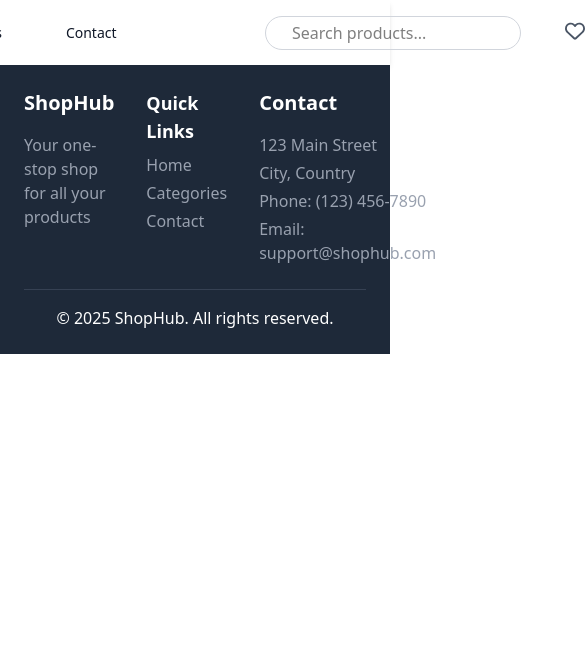
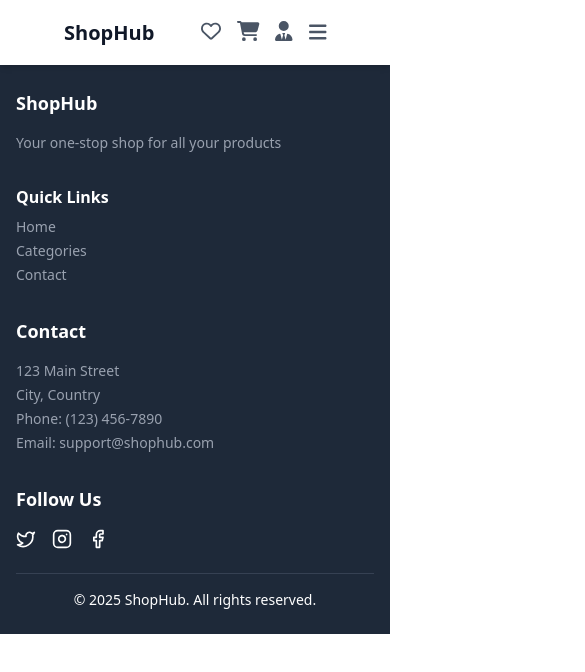
Before and after one commit to safi12-3/academy_web_level_2_ecommerce_starter, a React (Vite) app: page /auth in a window 390 px wide. Shown: the top 672 px of the page, 585 px wide, since content can reach past the window. Built offline with nearby package versions, Linux system fonts and the light colour scheme.

Commit message:
responsive design done

```diff
--- a/package.json
+++ b/package.json
@@ -18,6 +18,7 @@
     "@tailwindcss/vite": "^4.0.8",
     "lucide-react": "^0.477.0",
     "react": "^19.0.0",
+    "react-burger-menu": "^3.1.0",
     "react-dom": "^19.0.0",
     "react-icons": "^5.5.0",
     "react-router-dom": "^6.30.0"
--- a/src/components/Footer.jsx
+++ b/src/components/Footer.jsx
@@ -1,35 +1,36 @@
+import React from "react";
 import { Facebook, Twitter, Instagram } from "lucide-react";
 
 const Footer = () => {
   return (
     <footer className="bg-gray-800 text-white py-6">
-      <div className="max-w-screen-xl mx-auto px-6">
-        {/* Flexbox for a Single Row Layout */}
-        <div className="flex justify-between items-start gap-8">
+      <div className="max-w-screen-xl mx-auto px-4 sm:px-6">
+        {/* Flexbox for Desktop Layout */}
+        <div className="flex flex-col sm:flex-row justify-between items-start gap-8">
           {/* Shop Info */}
-          <div className="flex-1">
-            <h3 className="text-xl font-semibold mb-4">ShopHub</h3>
-            <p className="text-gray-400">
+          <div className="flex-1 w-full sm:w-auto">
+            <h3 className="text-lg sm:text-xl font-semibold mb-4">ShopHub</h3>
+            <p className="text-sm sm:text-base text-gray-400">
               Your one-stop shop for all your products
             </p>
           </div>
 
           {/* Quick Links */}
-          <div className="flex-1">
-            <h2 className="text-lg font-semibold">Quick Links</h2>
-            <ul className="mt-2 space-y-1 text-gray-400">
+          <div className="flex-1 w-full sm:w-auto">
+            <h2 className="text-base sm:text-lg font-semibold">Quick Links</h2>
+            <ul className="mt-2 space-y-1 text-sm sm:text-base text-gray-400">
               <li>
-                <a href="#" className="hover:text-gray-400">
+                <a href="#" className="hover:text-gray-300">
                   Home
                 </a>
               </li>
               <li>
-                <a href="#" className="hover:text-gray-400">
+                <a href="#" className="hover:text-gray-300">
                   Categories
                 </a>
               </li>
               <li>
-                <a href="#" className="hover:text-gray-400">
+                <a href="#" className="hover:text-gray-300">
                   Contact
                 </a>
               </li>
@@ -37,9 +38,9 @@ const Footer = () => {
           </div>
 
           {/* Contact Info */}
-          <div className="flex-1">
-            <h3 className="text-xl font-semibold mb-4">Contact</h3>
-            <ul className="space-y-1 text-gray-400">
+          <div className="flex-1 w-full sm:w-auto">
+            <h3 className="text-lg sm:text-xl font-semibold mb-4">Contact</h3>
+            <ul className="space-y-1 text-sm sm:text-base text-gray-400">
               <li>123 Main Street</li>
               <li>City, Country</li>
               <li>Phone: (123) 456-7890</li>
@@ -48,24 +49,24 @@ const Footer = () => {
           </div>
 
           {/* Social Media Links */}
-          <div className="flex-1">
-            <h3 className="text-xl font-semibold mb-4">Follow Us</h3>
+          <div className="flex-1 w-full sm:w-auto">
+            <h3 className="text-lg sm:text-xl font-semibold mb-4">Follow Us</h3>
             <div className="flex gap-4">
               <a href="#" className="hover:text-blue-400">
-                <Twitter size={24} />
+                <Twitter size={20} />
               </a>
               <a href="#" className="hover:text-pink-400">
-                <Instagram size={24} />
+                <Instagram size={20} />
               </a>
               <a href="#" className="hover:text-blue-600">
-                <Facebook size={24} />
+                <Facebook size={20} />
               </a>
             </div>
           </div>
         </div>
 
         {/* Copyright Section */}
-        <div className="mt-6 border-t border-gray-700 pt-4 text-center">
+        <div className="mt-6 border-t border-gray-700 pt-4 text-center text-sm sm:text-base">
           <p>&copy; 2025 ShopHub. All rights reserved.</p>
         </div>
       </div>
--- a/src/components/Navbar.jsx
+++ b/src/components/Navbar.jsx
@@ -1,53 +1,118 @@
+import React, { useState } from "react";
 import { FontAwesomeIcon } from "@fortawesome/react-fontawesome";
 import { faHeart } from "@fortawesome/free-regular-svg-icons";
-import { faCartShopping } from "@fortawesome/free-solid-svg-icons";
-import { faUserTie } from "@fortawesome/free-solid-svg-icons";
+import {
+  faCartShopping,
+  faUserTie,
+  faBars,
+} from "@fortawesome/free-solid-svg-icons";
 import { Link } from "react-router-dom";
 
 const Navbar = () => {
+  const [isMenuOpen, setIsMenuOpen] = useState(false);
+
   return (
-    <nav className="bg-white shadow-md h-[65px] flex items-center">
-      <div id="nav-components" className="flex w-full justify-center gap-[35%]">
-        <div id="slugs" className="flex gap-6 items-center space-x-4">
-          <Link className="text-xl font-bold text-gray-800" to="/">
+    <nav className="bg-white shadow-md h-[65px] flex items-center relative px-6">
+      {/* Main Container */}
+      <div className="flex w-full justify-between items-center mx-10">
+        {/* Logo */}
+        <div className="flex items-center gap-10">
+          <Link className="text-xl font-bold text-gray-900" to="/">
             ShopHub
           </Link>
+
+          {/* Desktop Navigation Links */}
+          <div className="hidden md:flex space-x-6">
             <Link
-            className="text-gray-900 hover:text-gray-500 px-3 py-2 rounded-md text-sm font-medium"
+              className="text-gray-900 hover:text-gray-500 text-sm font-medium"
               to="/"
             >
               Home
             </Link>
             <Link
-            className="text-gray-900 hover:text-gray-500 px-3 py-2 rounded-md text-sm font-medium"
+              className="text-gray-900 hover:text-gray-500 text-sm font-medium"
               to="/categories"
             >
               Categories
             </Link>
             <Link
-            className="text-gray-900 hover:text-gray-500 px-3 py-2 rounded-md text-sm font-medium"
+              className="text-gray-900 hover:text-gray-500 text-sm font-medium"
               to="/contact"
             >
               Contact
             </Link>
           </div>
-        <div className="flex items-center space-x-4 gap-7">
+        </div>
+        <div className="flex items-center gap-10">
+          {/* Search Bar */}
           <input
             type="text"
             placeholder="Search products..."
-            className="w-64 px-4 py-1 rounded-full border border-gray-300 focus:outline-none focus:ring-2 focus:ring-blue-500 placeholder:pl-2.5"
+            className="hidden md:block w-64 px-4 py-2 rounded-full border border-gray-300 focus:outline-none focus:ring-2 focus:ring-blue-500"
           />
 
+          {/* Icons Section */}
+          <div className="flex items-center space-x-4">
             <Link to="/favorites">
-            <FontAwesomeIcon icon={faHeart} className="text-gray-600 text-xl" />
+              <FontAwesomeIcon
+                icon={faHeart}
+                className="text-gray-600 text-xl"
+              />
             </Link>
             <Link to="/cart">
-            <FontAwesomeIcon icon={faCartShopping} />
+              <FontAwesomeIcon
+                icon={faCartShopping}
+                className="text-gray-600 text-xl"
+              />
             </Link>
             <Link to="/auth">
-            <FontAwesomeIcon icon={faUserTie} />
+              <FontAwesomeIcon
+                icon={faUserTie}
+                className="text-gray-600 text-xl"
+              />
             </Link>
+            {/* Hamburger Menu Button */}
+            <button
+              className="md:hidden text-gray-600 text-xl"
+              onClick={() => setIsMenuOpen(!isMenuOpen)}
+            >
+              <FontAwesomeIcon icon={faBars} />
+            </button>
           </div>
+        </div>
+      </div>
+      {/* Mobile Navigation Links */}
+      <div
+        className={`${
+          isMenuOpen ? "block" : "hidden"
+        } md:hidden absolute top-[65px] left-0 right-0 bg-white shadow-md z-10`}
+      >
+        <Link
+          className="block px-4 py-2 text-gray-900 hover:text-gray-500 text-sm font-medium"
+          to="/"
+          onClick={() => setIsMenuOpen(false)}
+        >
+          Home
+        </Link>
+        <Link
+          className="block px-4 py-2 text-gray-900 hover:text-gray-500 text-sm font-medium"
+          to="/categories"
+          onClick={() => setIsMenuOpen(false)}
+        >
+          Categories
+        </Link>
+        <Link
+          className="block px-4 py-2 text-gray-900 hover:text-gray-500 text-sm font-medium"
+          to="/contact"
+          onClick={() => setIsMenuOpen(false)}
+        >
+          Contact
+        </Link>
+        <input
+          type="text"
+          placeholder="Search products..."
+          className="w-full px-4 py-2 mt-2 rounded-full border border-gray-300 focus:outline-none focus:ring-2 focus:ring-blue-500"
+        />
       </div>
     </nav>
   );
--- a/src/components/categories.jsx
+++ b/src/components/categories.jsx
@@ -1,3 +1,4 @@
+import React from "react";
 import { useNavigate } from "react-router-dom";
 import { featured_categories } from "../lib/data";
 import Title from "./UI/title";
@@ -11,23 +12,27 @@ export default function Categories() {
 
   return (
     <div id="categories" className="flex flex-col gap-5">
+      {/* Title */}
       <Title text={"Featured Categories"} />
 
-      <div className="flex justify-center gap-10 mt-10">
+      {/* Categories Grid */}
+      <div className="grid grid-cols-1 sm:grid-cols-2 md:grid-cols-3 lg:grid-cols-4 gap-6 mt-10 px-4">
         {featured_categories.map((category) => (
           <div
             key={category.id}
-            className="relative rounded-lg overflow-hidden shadow-md cursor-pointer transform transition-transform duration-300 hover:scale-105"
+            className="relative rounded-lg overflow-hidden shadow-md cursor-pointer transform transition-transform duration-300 hover:scale-105 focus:outline-none focus:ring-2 focus:ring-blue-500"
             onClick={() => handleCategoryClick(category.name)}
           >
+            {/* Category Image */}
             <img
-              className="w-full h-64 object-cover"
+              className="w-full h-40 sm:h-48 md:h-64 object-cover"
               src={category.image_src}
               alt={category.name}
             />
 
+            {/* Overlay with Category Name */}
             <div className="absolute inset-0 bg-black/40 flex justify-center items-center">
-              <h2 className="text-white text-2xl font-semibold">
+              <h2 className="text-white text-base sm:text-lg md:text-xl lg:text-2xl font-semibold text-center px-4">
                 {category.name}
               </h2>
             </div>
```
Also changed, not shown: src/components/Products.jsx (+46 -6 lines), src/components/heroSection.jsx (+17 -7 lines), 1 other file (tests, documents, lock files or other folders). Lines whose indentation alone changed are shown as unchanged.
